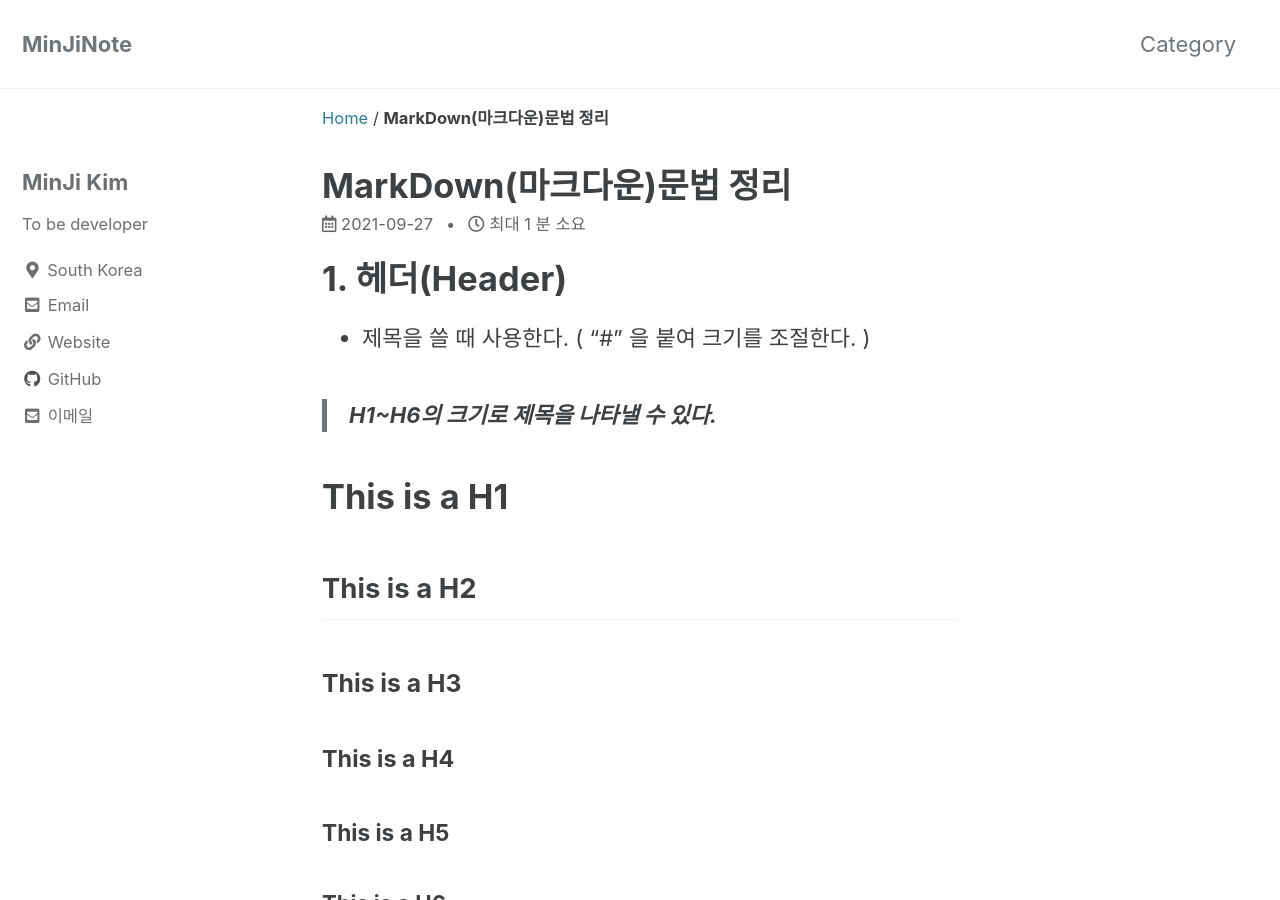
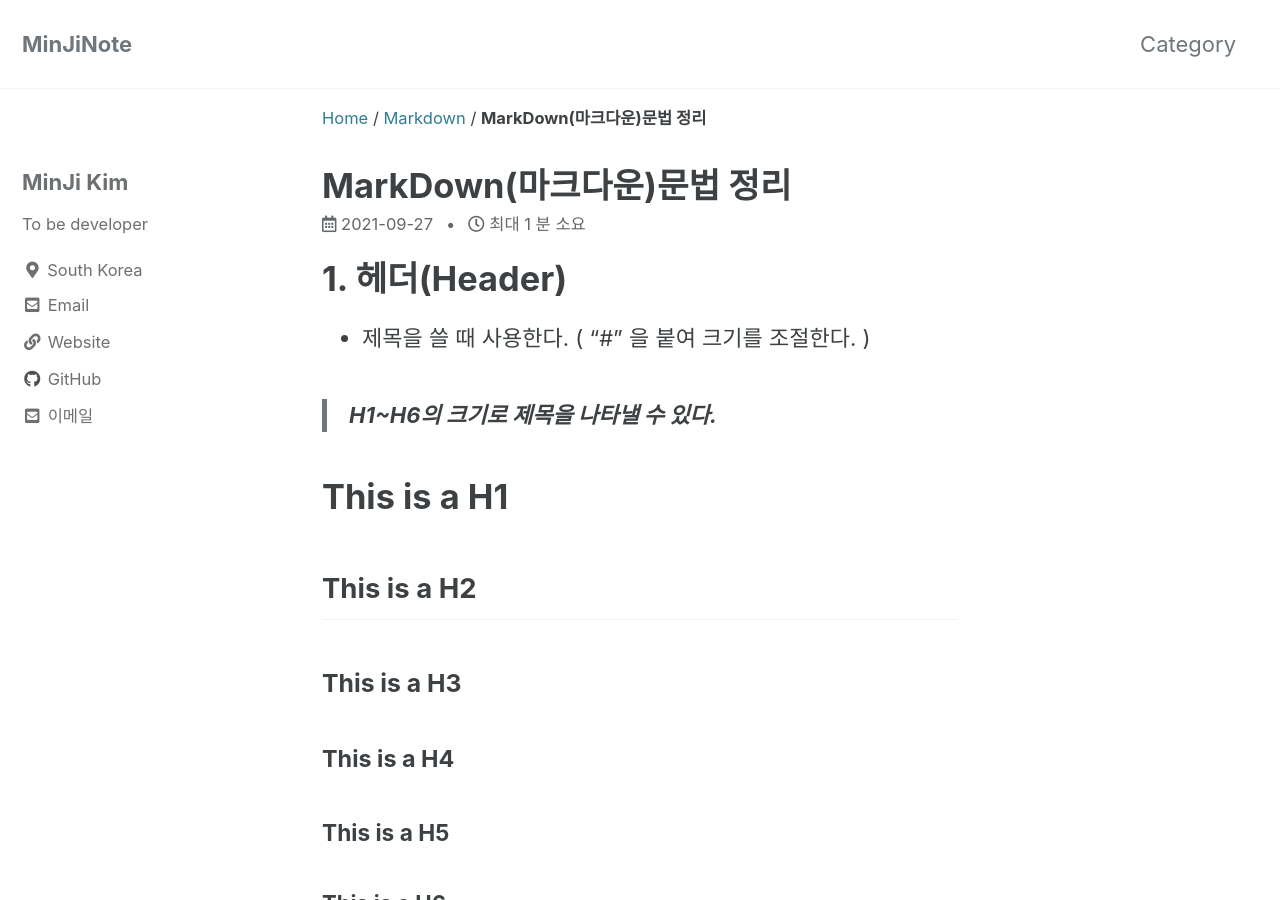
Before and after one commit to mjkim001/blog, a Jekyll site: the page built from _posts/2021-09-27-MarkDown.md, in a window 1280 px wide and 900 px high. Built offline with Jekyll 4.4.1, drawn with Linux system fonts in a browser that asks for light colours; cached includes are drawn as plain includes; comment, search, counter and statistics services are not loaded.

Commit message:
Change docs

```diff
--- a/_data/navigation.yml
+++ b/_data/navigation.yml
@@ -1,7 +1,7 @@
 # main links
 main:
   - title: "Category"
-    url: /Categories/
+    url: /categories/
   # - title: "About"
   #   url: https://mjkim001.github.io/minimal-mistakes/about/
   # - title: "Sample Posts"
--- a/_posts/2021-09-27-MarkDown.md
+++ b/_posts/2021-09-27-MarkDown.md
@@ -1,7 +1,7 @@
 ---
 layout: single
 title:  "MarkDown(마크다운)문법 정리"
-Categories: markdown
+categories: markdown
 ---
 
 # 1. 헤더(Header)
```
